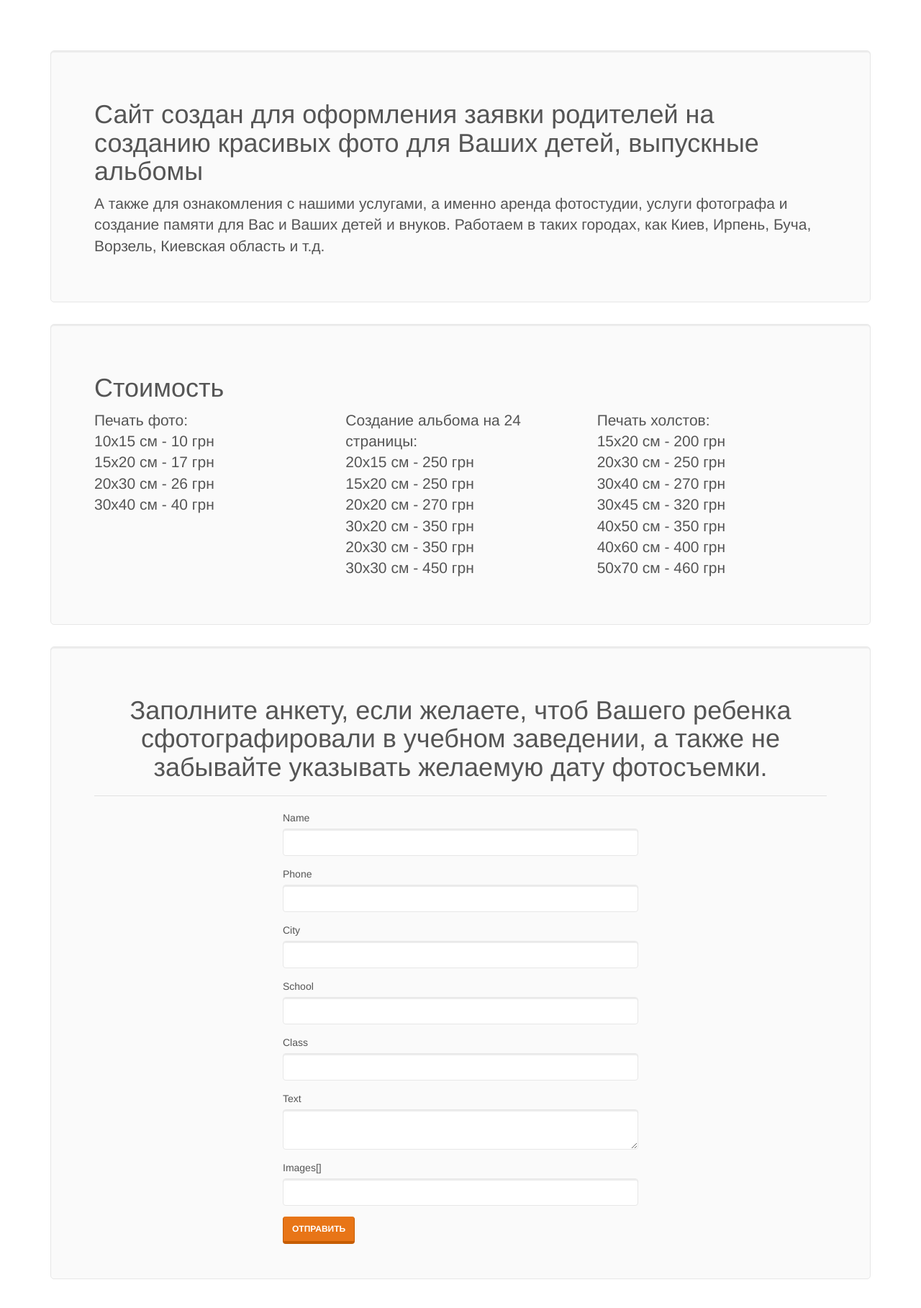
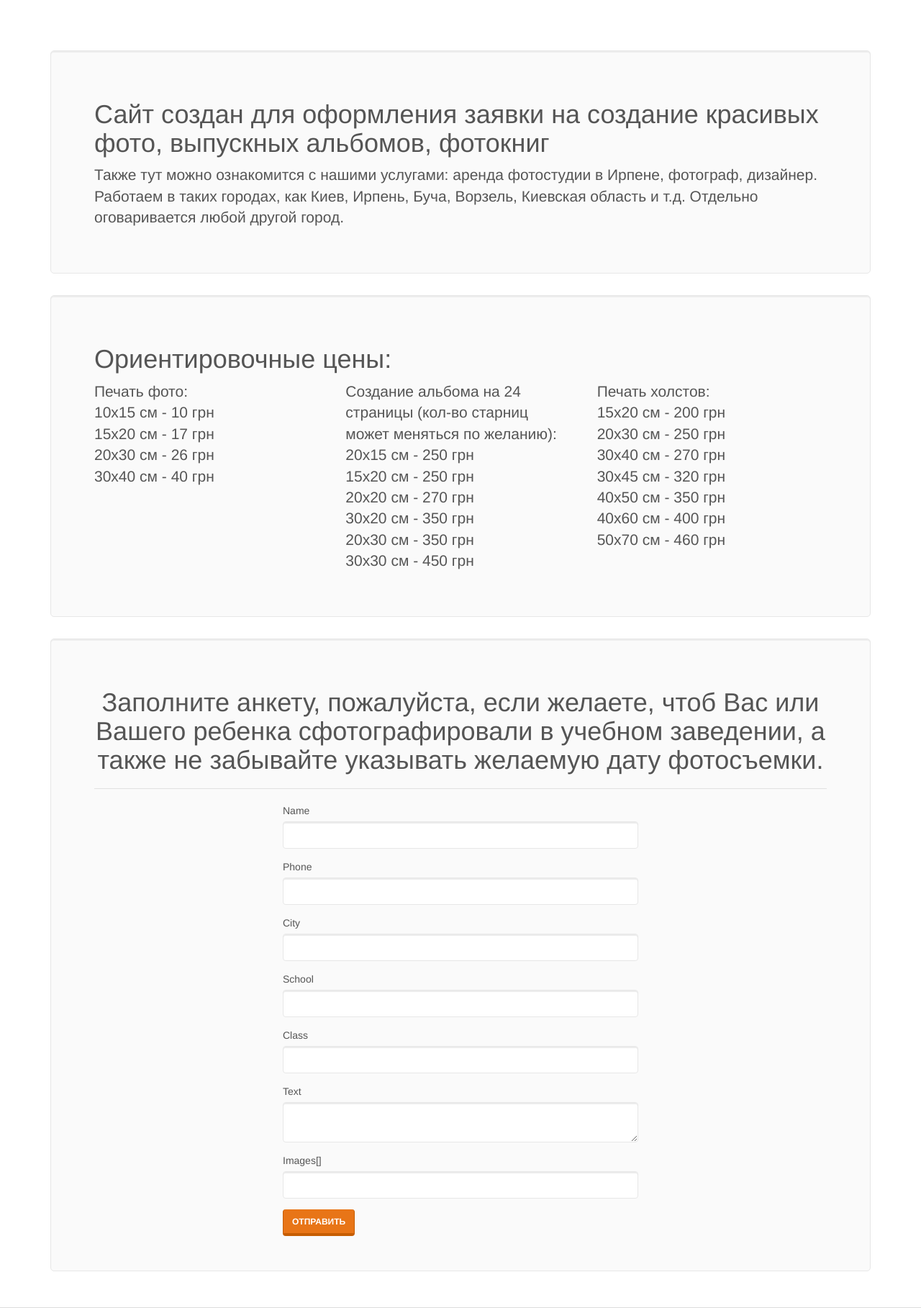
Before and after one commit to CyanoFresh/PhotoSchool, a Yii app: template views/site/index.php in a window 1280 px wide. Shown: the top 1817 px of the page at 72% size. Run offline with PHP 8.4 and a stand-in for Yii, Linux system fonts and the light colour scheme; the template is opened without the code that fills it, so the values that code supplies are empty; form fields are guessed from the names that the template uses; some libraries are stand-ins or nearby versions.

Commit message:
Текст на главной

```diff
--- a/views/site/index.php
+++ b/views/site/index.php
@@ -12,15 +12,15 @@ $this->title = 'Главная';
 <div class="site-index">
 
     <div class="jumbotron">
-        <h1>Сайт создан для оформления заявки родителей на созданию красивых фото для Ваших детей, выпускные альбомы</h1>
+        <h1>Сайт создан для оформления заявки на создание красивых фото, выпускных альбомов, фотокниг</h1>
 
-        <p class="lead">А также для ознакомления с нашими услугами, а именно аренда фотостудии, услуги фотографа и создание
-            памяти для Вас и Ваших детей и внуков. Работаем в таких городах, как Киев, Ирпень, Буча, Ворзель, Киевская
-            область и т.д.</p>
+        <p class="lead">Также тут можно ознакомится с нашими услугами: аренда фотостудии в Ирпене, фотограф, дизайнер.
+            Работаем в таких городах, как Киев, Ирпень, Буча, Ворзель, Киевская
+            область и т.д. Отдельно оговаривается любой другой город.</p>
     </div>
 
     <div class="jumbotron">
-        <h1>Стоимость</h1>
+        <h1>Ориентировочные цены:</h1>
 
         <div class="row">
             <div class="col-md-4">
@@ -32,7 +32,7 @@ $this->title = 'Главная';
                 </p>
             </div>
             <div class="col-md-4">
-                <p class="lead">Создание альбома на 24 страницы:</br>
+                <p class="lead">Создание альбома на 24 страницы (кол-во старниц может меняться по желанию):</br>
                     20х15 см - 250 грн</br>
                     15х20 см - 250 грн</br>
                     20х20 см - 270 грн</br>
@@ -57,7 +57,7 @@ $this->title = 'Главная';
 
     <div class="jumbotron text-center">
 
-            <h1>Заполните анкету, если желаете, чтоб Вашего ребенка сфотографировали в
+            <h1>Заполните анкету, пожалуйста, если желаете, чтоб Вас или Вашего ребенка сфотографировали в
                 учебном заведении, а также не забывайте указывать желаемую дату фотосъемки.
             </h1>
 
```
